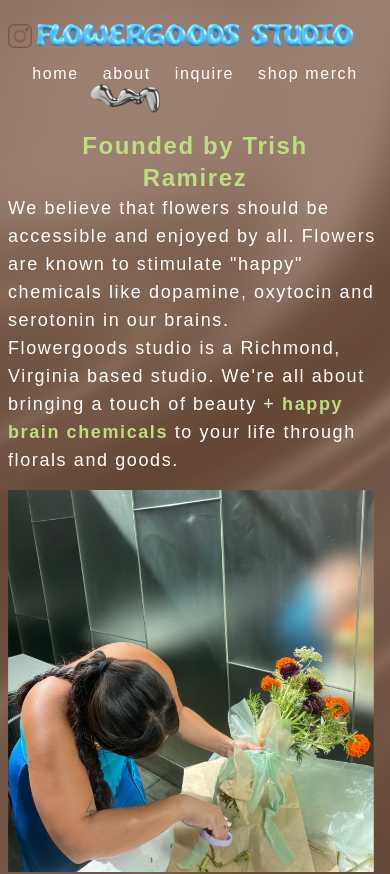
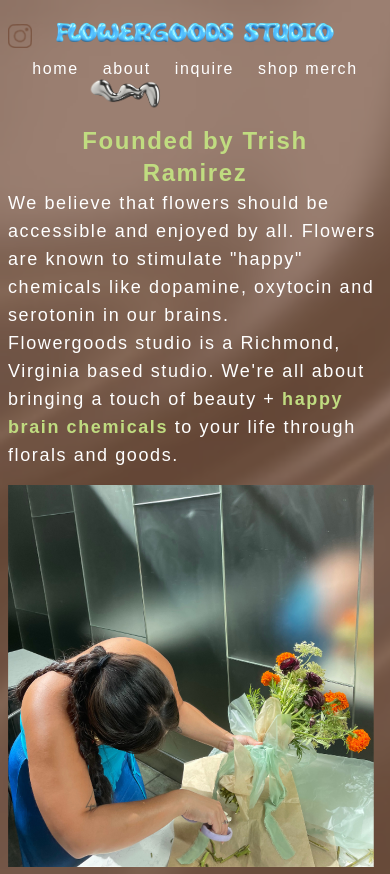
Before and after one commit to samuelaparker/flowergoods-studio, a Next.js app: page /about in a window 390 px wide. Shown: the top 874 px of the page. Built offline with nearby package versions, Linux system fonts and the light colour scheme; a web font is replaced by a local one.

Commit message:
update width of mobile Logo

```diff
--- a/app/components/Nav.tsx
+++ b/app/components/Nav.tsx
@@ -48,7 +48,7 @@ const SidebarNav: React.FC<Props> = () => {
           </div>
         </div>
         <div className="w-full md:mt-0 mt-2">
-          <div className="relative group w-1/2 min-w-[320px] m-auto">
+          <div className="relative group w-1/2 min-w-[280px] m-auto">
             <Logo />
           </div>
         </div>
```
